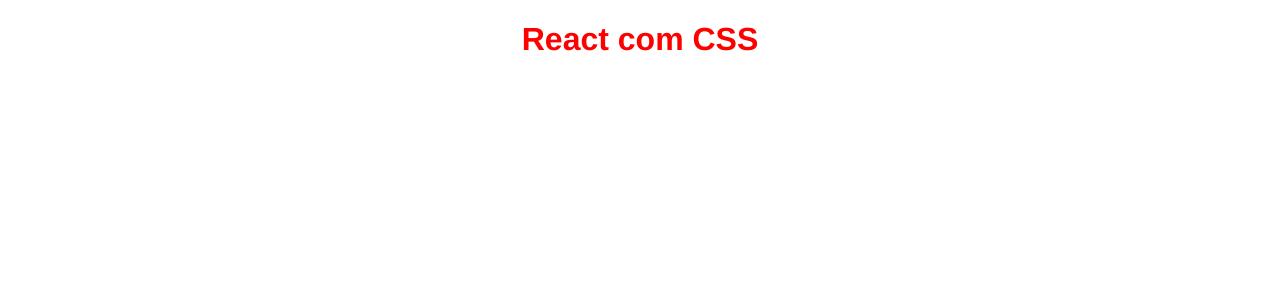
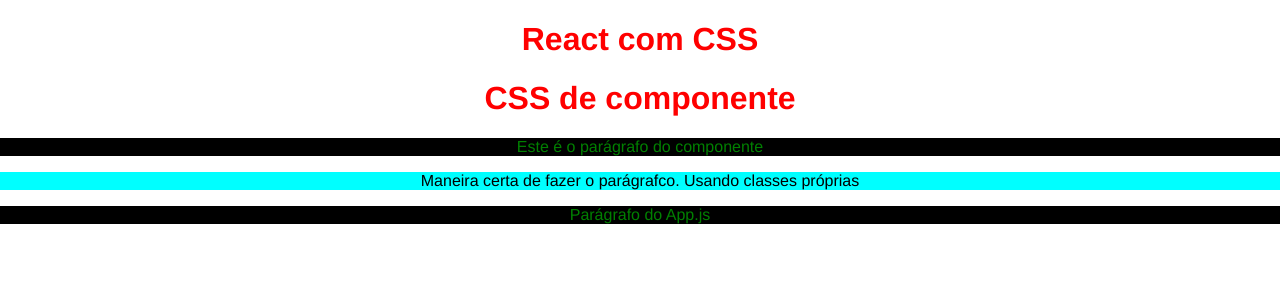
Before and after one commit to YuriCF1/Proj.Study-React-4, a React (Create React App) app in the folder css-react/: page / in a window 1280 px wide. Shown: the top 300 px of the page. Built offline with nearby package versions, Linux system fonts and the light colour scheme.

Commit message:
Example to put class in components

```diff
--- a/css-react/src/App.js
+++ b/css-react/src/App.js
@@ -1,11 +1,16 @@
 import logo from './logo.svg';
 import './App.css';
+import MyComponant from './components/MyComponant';
+
 
 function App() {
   return (
     <div className="App">
+      {/* CSS global */}
       <h1>React com CSS</h1>
-
+      {/* CSS de componente */}
+      <MyComponant />
+      <p>Parágrafo do App.js</p>
     </div>
   );
 }
--- /dev/null
+++ b/css-react/src/components/MyComponant.css
@@ -0,0 +1,11 @@
+p {
+    color: green;
+    background-color: black;
+
+}
+
+.my-comp-paragraph {
+    color: black;
+    background-color: aqua;
+
+}
--- /dev/null
+++ b/css-react/src/components/MyComponant.js
@@ -0,0 +1,14 @@
+import React from 'react'
+import "./MyComponant.css"
+
+const MyComponant = () => {
+  return (
+    <div>
+        <h1>CSS de componente</h1>
+        <p>Este é o parágrafo do componente</p>
+        <p className="my-comp-paragraph">Maneira certa de fazer o parágrafco. Usando classes próprias</p>
+    </div>
+  )
+}
+
+export default MyComponant
```
